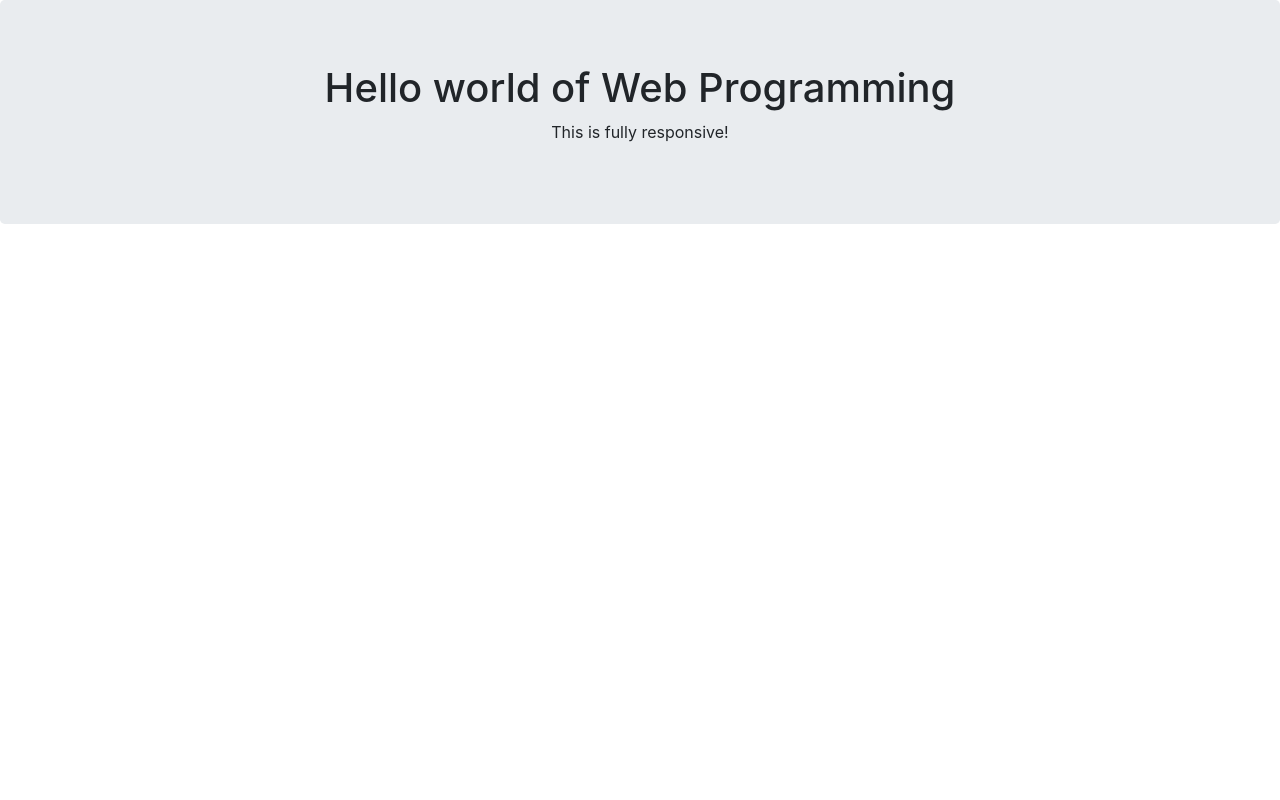
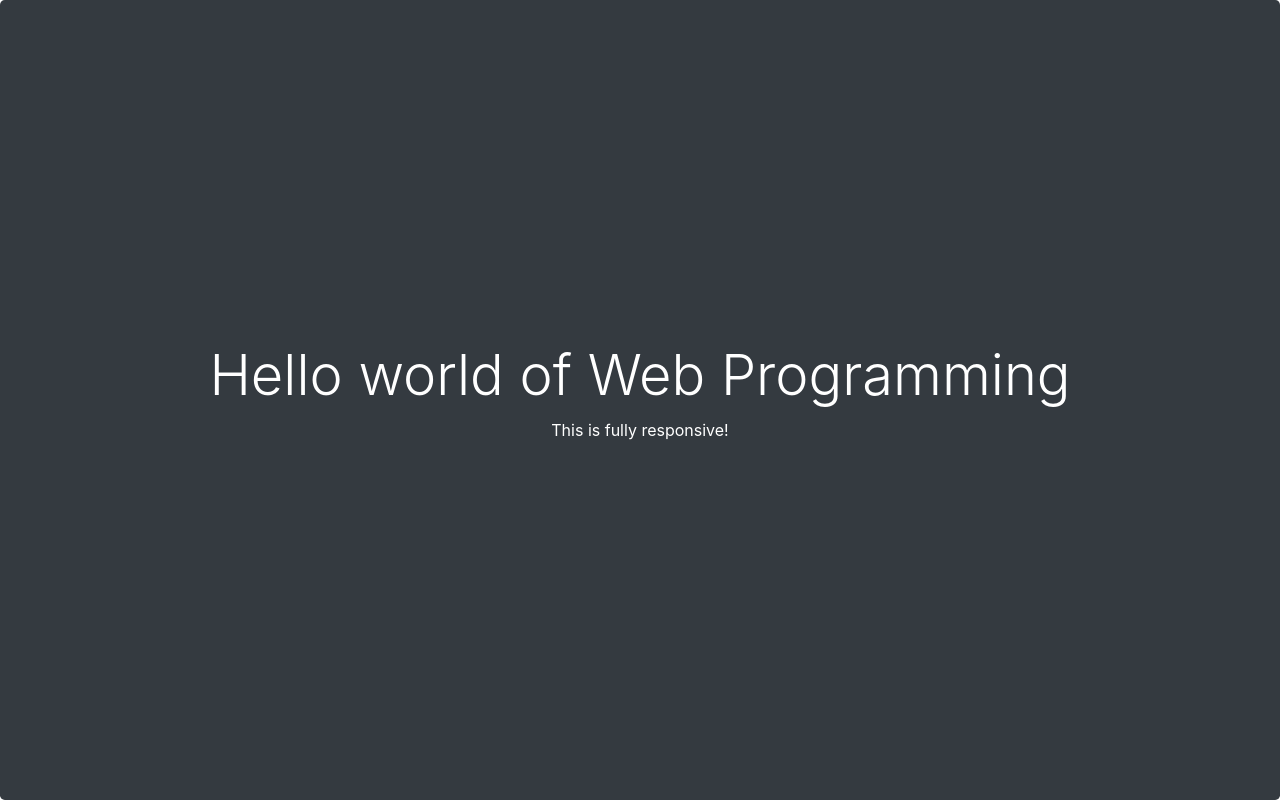
Before and after one commit to atul5238/Hello-World, a plain HTML site: page index.html in a window 1280 px wide. Drawn offline with nearby package versions, Linux system fonts and the light colour scheme.

Commit message:
Centered

```diff
--- a/index.html
+++ b/index.html
@@ -1,18 +1,20 @@
 <!DOCTYPE html>
 <html lang="en">
+
 <head>
   <title>Hello World</title>
   <meta charset="utf-8">
   <meta name="viewport" content="width=device-width, initial-scale=1">
   <link rel="stylesheet" href="https://maxcdn.bootstrapcdn.com/bootstrap/4.5.2/css/bootstrap.min.css">
-  <script src="https://ajax.googleapis.com/ajax/libs/jquery/3.5.1/jquery.min.js"></script>
-  <script src="https://cdnjs.cloudflare.com/ajax/libs/popper.js/1.16.0/umd/popper.min.js"></script>
-  <script src="https://maxcdn.bootstrapcdn.com/bootstrap/4.5.2/js/bootstrap.min.js"></script>
 </head>
+
 <body>
-<div class="jumbotron text-center">
-  <h1>Hello world of Web Programming</h1>
-  <p>This is fully responsive!</p>
-</div>
+  <div class="jumbotron d-flex align-items-center vh-100 w-100 mb-0 bg-dark text-white">
+    <div class="container text-center">
+      <h1 class="display-4">Hello world of Web Programming</h1>
+      <p>This is fully responsive!</p>
+    </div>
+  </div>
 </body>
+
 </html>
```
